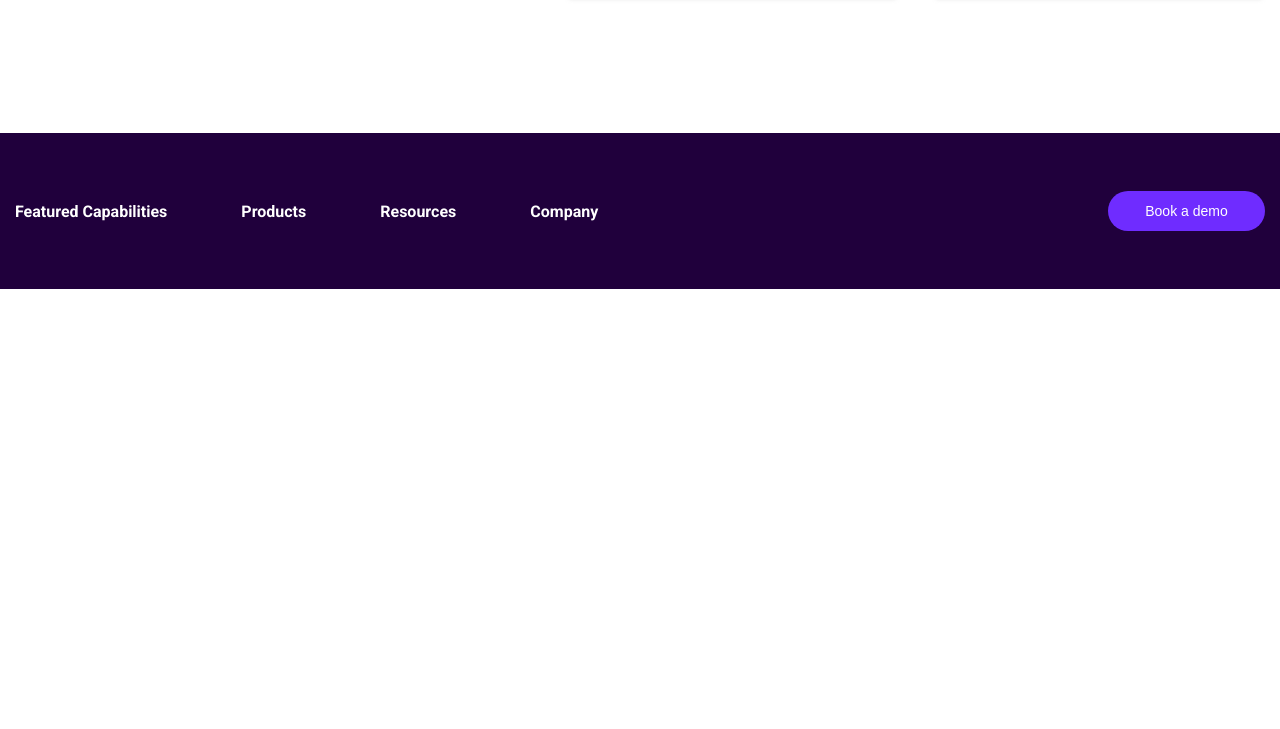
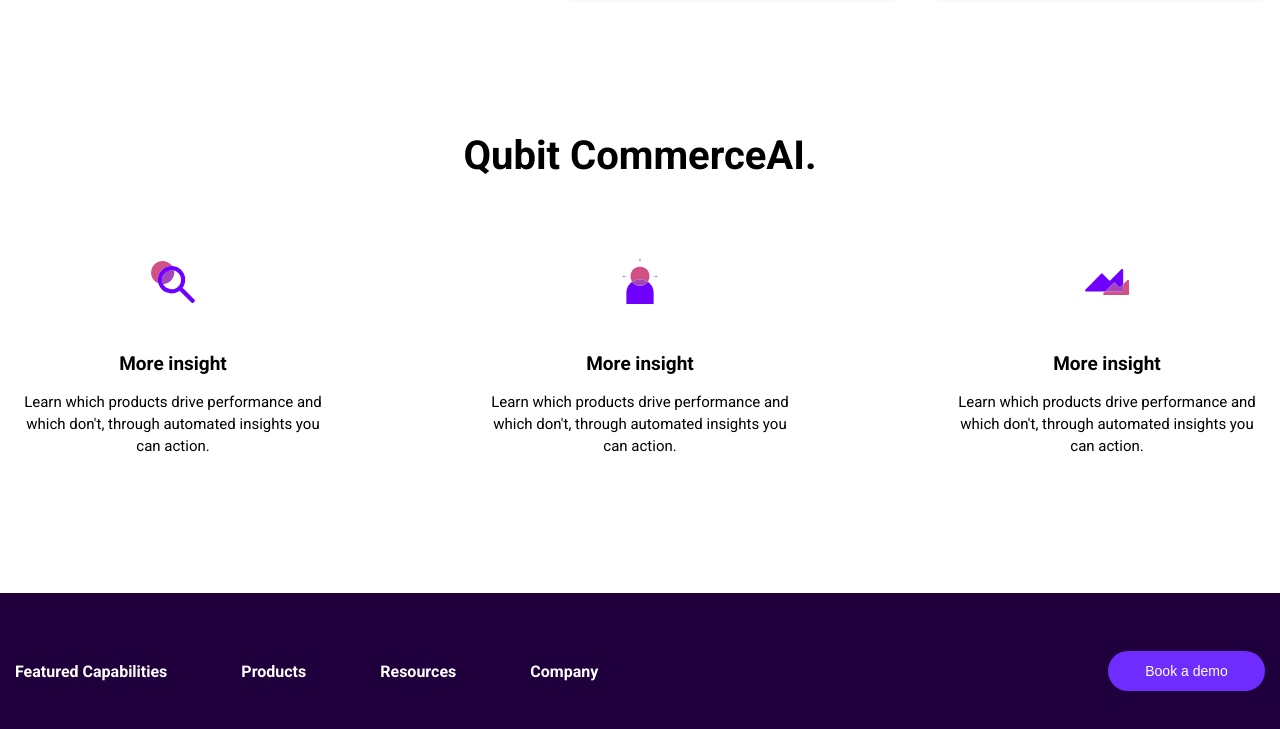
Before and after one commit to HiDmytro/Qubit, a plain HTML site: page index.html in a window 1280 px wide. Shown: the part 1341-2070 px from the top of the page. Before the commit the page ends 1630 px from the top, so only its background shows below. Drawn offline with nearby package versions, Linux system fonts and the light colour scheme.

Commit message:
Add files via upload

```diff
--- a/index.html
+++ b/index.html
@@ -72,6 +72,39 @@
         </div>
     </div>
 </section>
+<section class="container commerce">
+    <h2 class="commerce__title">Qubit CommerceAI.</h2>
+    <div class="commerce__flex flex">
+        <div class="commerce__element">
+            <img src="./img/Frame g1.svg" alt="icon">
+            <div class="commerce__item">
+                <h4 class="commerce__pretitle">More insight</h4>
+                <p class="commerce__text">Learn which products drive performance and which don't, through automated
+                    insights you can action.
+                </p>
+            </div>
+        </div>
+        <div class="commerce__element">
+            <img src="./img/Frame g2.svg" alt="icon">
+            <div class="commerce__item">
+                <h4 class="commerce__pretitle">More insight</h4>
+                <p class="commerce__text">Learn which products drive performance and which don't, through automated
+                    insights you can action.
+                </p>
+            </div>
+        </div>
+        <div class="commerce__element">
+            <img src="./img/Frame g3.svg" alt="icon">
+            <div class="commerce__item">
+                <h4 class="commerce__pretitle">More insight</h4>
+                <p class="commerce__text">Learn which products drive performance and which don't, through automated
+                    insights you can action.
+                </p>
+            </div>
+        </div>
+    </div>
+</section>
+
 <footer class="footer">
     <div class="container flex">
         <nav class="footer__nav">
--- a/style.css
+++ b/style.css
@@ -108,8 +108,8 @@ body{
     max-width: 415px;
 }
 .grow__flex {
-       display: flex;
-       gap: 34px;
+    display: flex;
+    gap: 34px;
 
 
 
@@ -117,6 +117,7 @@ body{
 .grow__element{
     max-width: 333px;
     text-align: center;
+
  }
 .grow__item{
     padding: 35px 0 85px;
@@ -135,8 +136,32 @@ body{
     color: #6F2CFF;
     max-width: 219px;
     margin: 0 auto;
+}
+.commerce__flex{
+   margin-bottom: 136px;
+}
+.commerce__element{
+    max-width: 316px;
+    text-align: center;
 
+}
+.commerce__title{
+    font-weight: 700;
+    font-size: 40px;
+    line-height: 45px;
+    text-align: center;
+    margin: 31px 0px 79px;
+}
 
+.commerce__pretitle{
+    font-weight: 700;
+    font-size: 19px;
+    line-height: 23px;
+    margin: 42px 0 16px;
+}
+.commerce__text{
+    font-size: 15px;
+    line-height: 22px;
 }
 .footer{
     max-width: 1440px;
```
